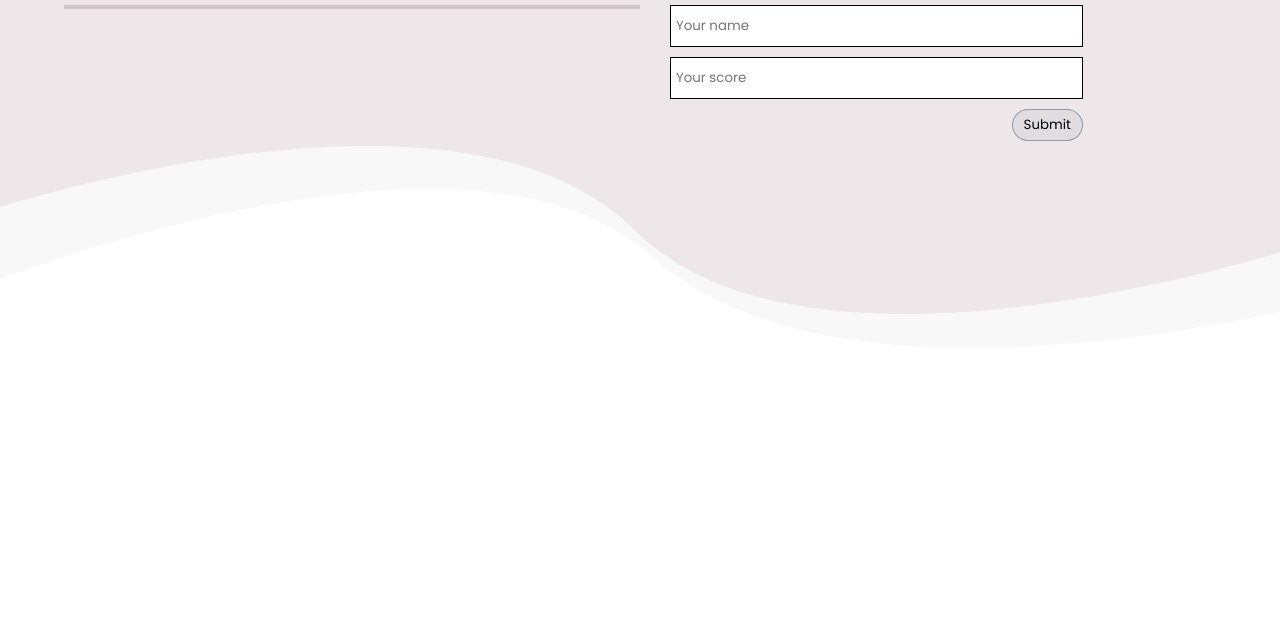
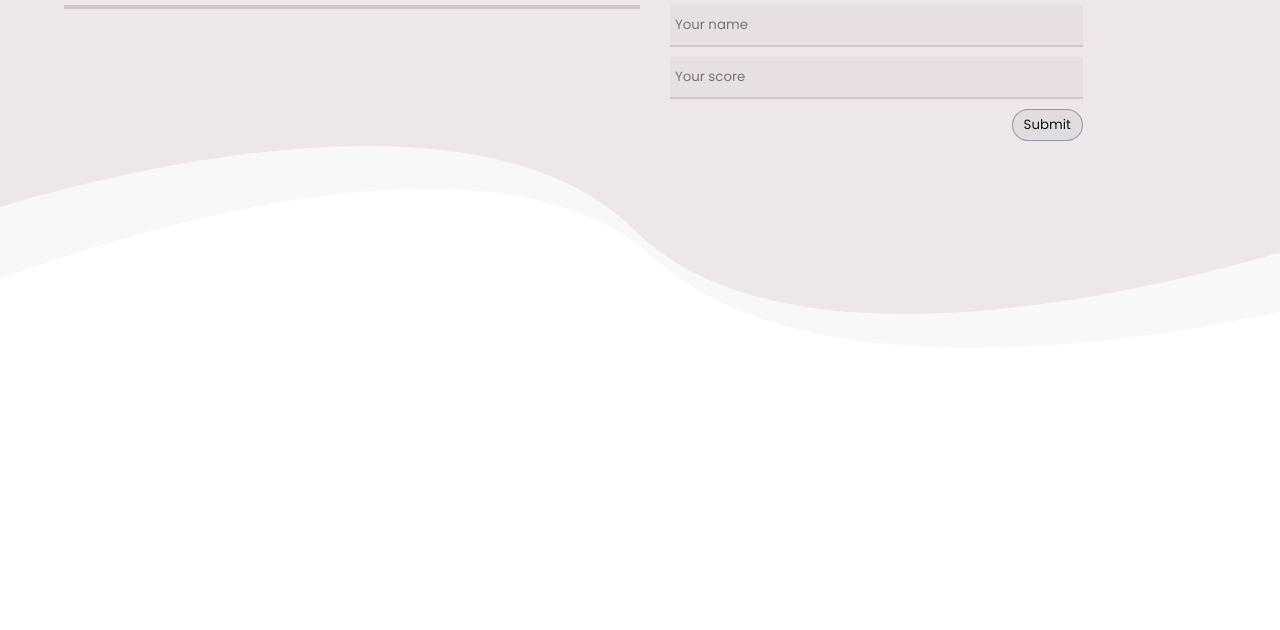
Before and after one commit to AbelG101/Leaderboard, a website built with webpack: page src/template.html in a window 1280 px wide. Shown: the part 170-800 px from the top of the page. Built offline with nearby package versions, Linux system fonts and the light colour scheme.

Commit message:
add styles for input and button

```diff
--- a/src/styles.css
+++ b/src/styles.css
@@ -3,6 +3,7 @@
   padding: 0;
   box-sizing: border-box;
   font-family: 'Poppins', sans-serif;
+  color: #0e1318;
 }
 
 html {
@@ -32,6 +33,10 @@ button {
   padding: 8px 16px;
   border-radius: calc((16px + 2.24rem) / 2);
   border: 1px solid rgba(64, 87, 109, 0.5);
+}
+
+button:active {
+  background-color: rgba(64, 87, 109, 0.15);
 }
 
 .top-header {
@@ -85,9 +90,16 @@ button {
 }
 
 .input-container input {
+  background-color: hsl(340, 14%, 89%);
   margin-bottom: 10px;
   padding: 10px 5px;
-  border: 1px solid #000;
+  border-bottom: 2px solid #d3c5c9;
+  transition: 0.5s;
+}
+
+.input-container input:focus {
+  border-image: linear-gradient(to right, #11998e, #38ef7d);
+  border-image-slice: 1;
 }
 
 .input-container button {
```
